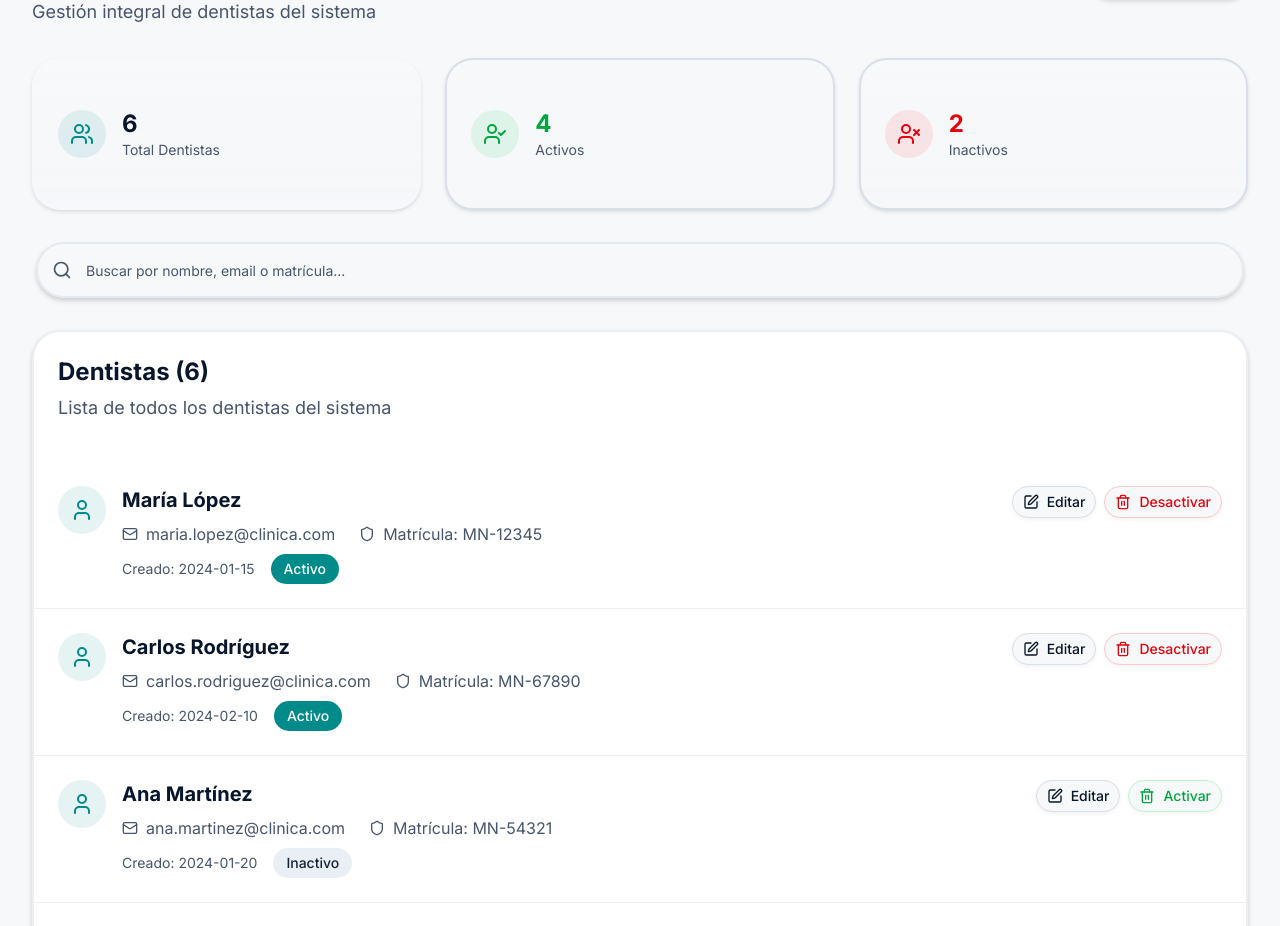
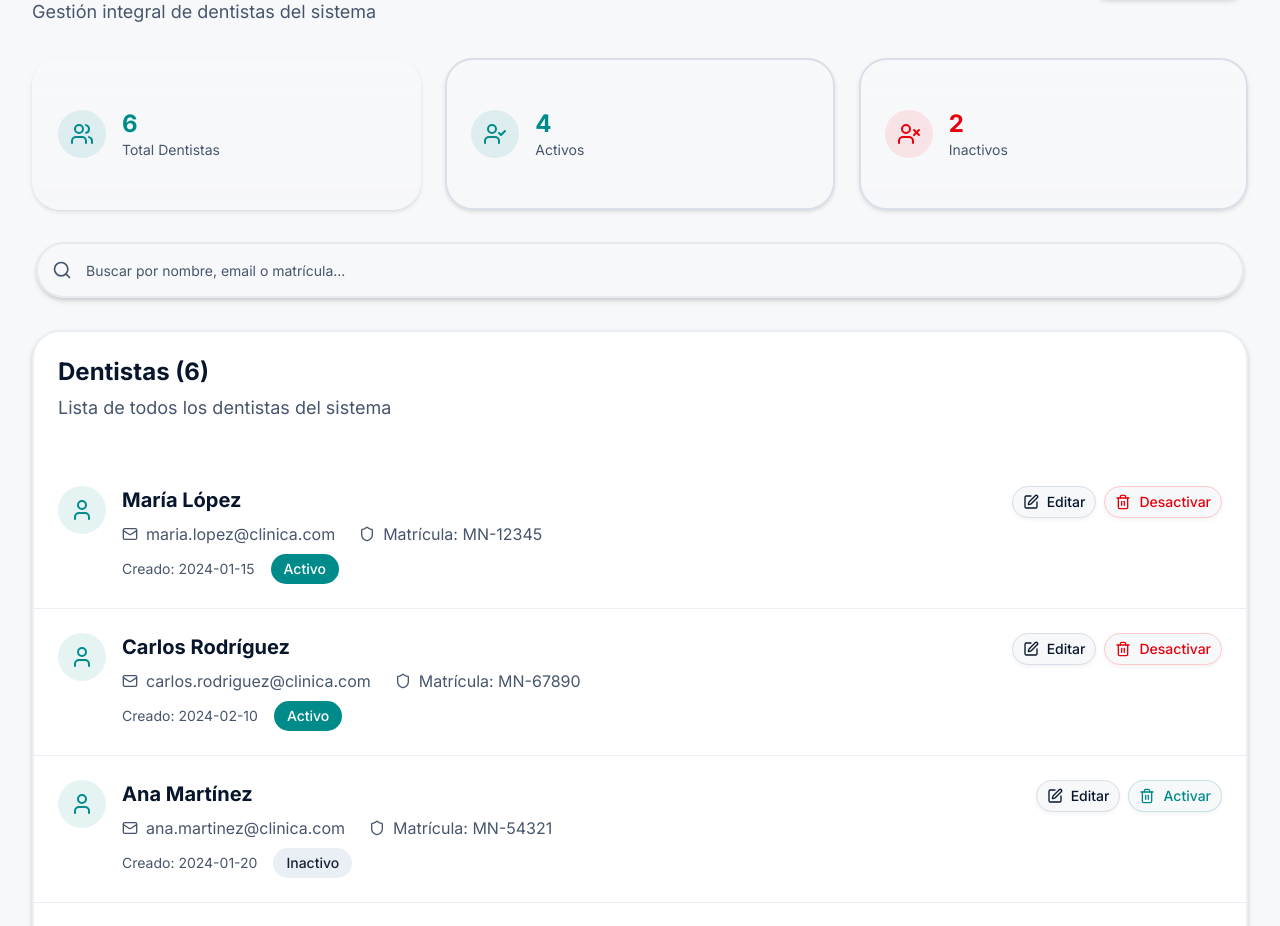
Before and after one commit to melinab1998/TPI-PROGRAMACION-IV, a React (Vite) app in the folder frontend/: page / in a window 1280 px wide. Shown: the part 215-1141 px from the top of the page. Built offline with nearby package versions, Linux system fonts and the light colour scheme.

Commit message:
fix-color-active

```diff
--- a/frontend/src/components/SuperAdmin/DentistItem/DentistItem.jsx
+++ b/frontend/src/components/SuperAdmin/DentistItem/DentistItem.jsx
@@ -62,7 +62,7 @@ export default function DentistItem({ dentist, index, onEdit, onToggleStatus })
             className={`flex items-center gap-2 transition-all ${
               dentist.status === "active"
                 ? "text-red-600 hover:bg-red-600 hover:text-white border-red-200"
-                : "text-green-600 hover:bg-green-600 hover:text-white border-green-200"
+                : "text-primary hover:bg-primary hover:text-white border-primary/20"
             }`}
           >
             <Trash2 className="w-4 h-4" />
--- a/frontend/src/components/SuperAdmin/StatsCards/StatsCards.jsx
+++ b/frontend/src/components/SuperAdmin/StatsCards/StatsCards.jsx
@@ -12,7 +12,7 @@ export default function StatsCards({ total, active }) {
               <Users className="w-6 h-6 text-primary" />
             </div>
             <div>
-              <div className="text-2xl font-bold">{total}</div>
+              <div className="text-2xl font-bold text-primary">{total}</div>
               <div className="text-sm text-muted-foreground">Total Dentistas</div>
             </div>
           </CardContent>
@@ -22,11 +22,11 @@ export default function StatsCards({ total, active }) {
       <motion.div initial={{ opacity: 0, y: 20 }} animate={{ opacity: 1, y: 0 }} transition={{ delay: 0.2 }}>
         <Card className="group border-2 hover:border-primary/20 hover:shadow-lg transition-all bg-gradient-to-b from-background to-muted/10">
           <CardContent className="p-6 flex items-center gap-4">
-            <div className="p-3 bg-green-500/10 rounded-full group-hover:scale-110 transition-transform">
-              <UserCheck className="w-6 h-6 text-green-600" />
+            <div className="p-3 bg-primary/10 rounded-full group-hover:scale-110 transition-transform">
+              <UserCheck className="w-6 h-6 text-primary" />
             </div>
             <div>
-              <div className="text-2xl font-bold text-green-600">{active}</div>
+              <div className="text-2xl font-bold text-primary">{active}</div>
               <div className="text-sm text-muted-foreground">Activos</div>
             </div>
           </CardContent>
```
